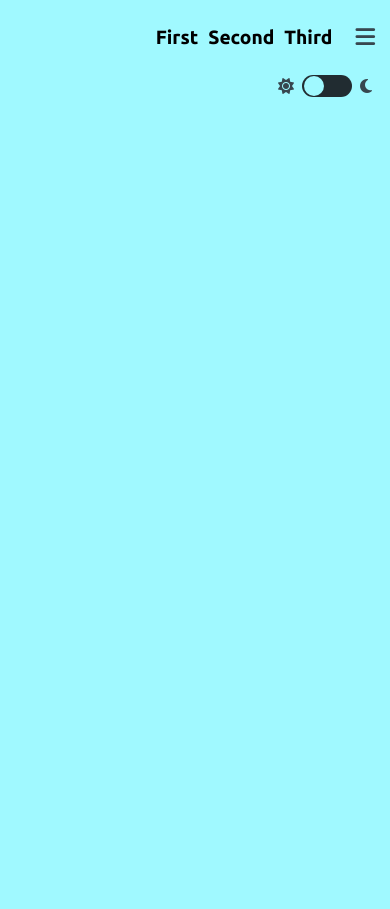
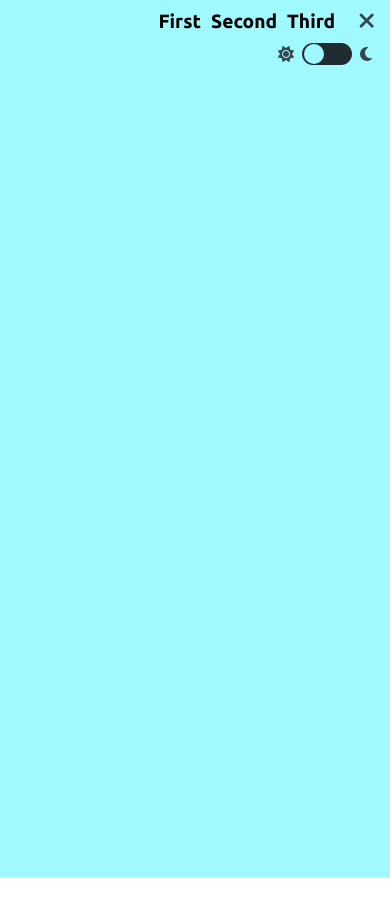
Before and after one commit to Blackchickenn/310_darkmode, a React (Create React App) app: page / in a window 390 px wide. After the commit the page ends 877 px from the top, so only its background shows below. Built offline with nearby package versions, Linux system fonts and the light colour scheme; the HTML template or start-up script is replaced by a standard one.

Commit message:
fixed nav-menu and in responsive and default design

```diff
--- a/src/components/Navbar.js
+++ b/src/components/Navbar.js
@@ -11,25 +11,13 @@ export default function Navbar(props){
                 </ul>
             </div>
                 <div className="burger--cross">
-                    <i className="fa-solid fa-bars " onClick={props.displayBurgerMenu}></i>
-                    <i className="fa-solid fa-xmark"></i>
+                    <div className={props.burgerMenu ? "" : "nohamburger"}>
+                        <i className="fa-solid fa-bars " onClick={props.displayBurgerMenu}></i>
+                    </div>
+                    <div className={props.burgerMenu ? "" : "cross"}>
+                        <i className="fa-solid fa-xmark" onClick={props.displayBurgerMenu}></i>
+                    </div>
                 </div>
         </nav>
     )
 }
-
-
-// export default function Navbar(props){
-//     return(
-//         <nav className={props.darkMode ? "dark" : ""}>
-//                 <ul className={props.darkMode ? "dark" : ""}>
-//                     <li>First</li>
-//                     <li>Second</li>
-//                     <li>Third</li>
-//                 </ul>
-//                 <div className={props.burgerMenu ? "burger" : "noburger"}>
-//                     <i className="fa-solid fa-bars " onClick={props.displayBurgerMenu}></i>
-//                 </div>
-//         </nav>
-//     )
-// }
--- a/src/style.css
+++ b/src/style.css
@@ -23,6 +23,7 @@ ul {
   list-style-type: none;
   padding: 0 10px;
   padding-top: 10px;
+  margin: 0;
 }
 
 ul > li {
@@ -98,11 +99,19 @@ main.dark {
   margin-top: 10px;
 }
 
-.burger .fa-bars {
+.burger--cross {
+  display: flex;
+}
+
+.fa-xmark {
+  display: none;
+}
+
+.cross .fa-xmark {
   display: block;
 }
 
-.fa-xmark {
+.nohamburger {
   display: none;
 }
 
@@ -111,7 +120,7 @@ main.dark {
     display: flex;
     list-style-type: none;
     padding-right: 15px;
-    margin: 15px 0 0 0;
+    margin: 0;
   }
 
   ul li {
@@ -129,4 +138,8 @@ main.dark {
   .burger--cross {
     display: none;
   }
+
+  .burger {
+    display: flex;
+  }
 }
```
